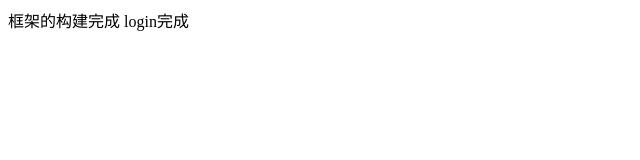
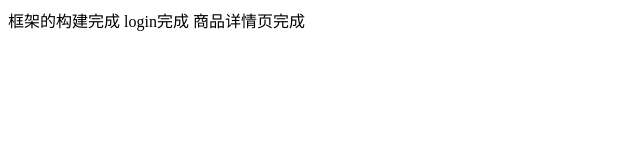
Before and after one commit to liqingyu520/hkzf, a plain HTML site: page index.html in a window 1280 px wide. Shown: the whole page, without its empty margins (0-640 px from the left). Drawn offline with Linux system fonts and the light colour scheme.

Commit message:
商品详情页

```diff
--- a/index.html
+++ b/index.html
@@ -9,5 +9,6 @@
 <body>
     <span>框架的构建完成</span>
     <span>login完成</span>
+    <span>商品详情页完成</span>
 </body>
 </html>
```
